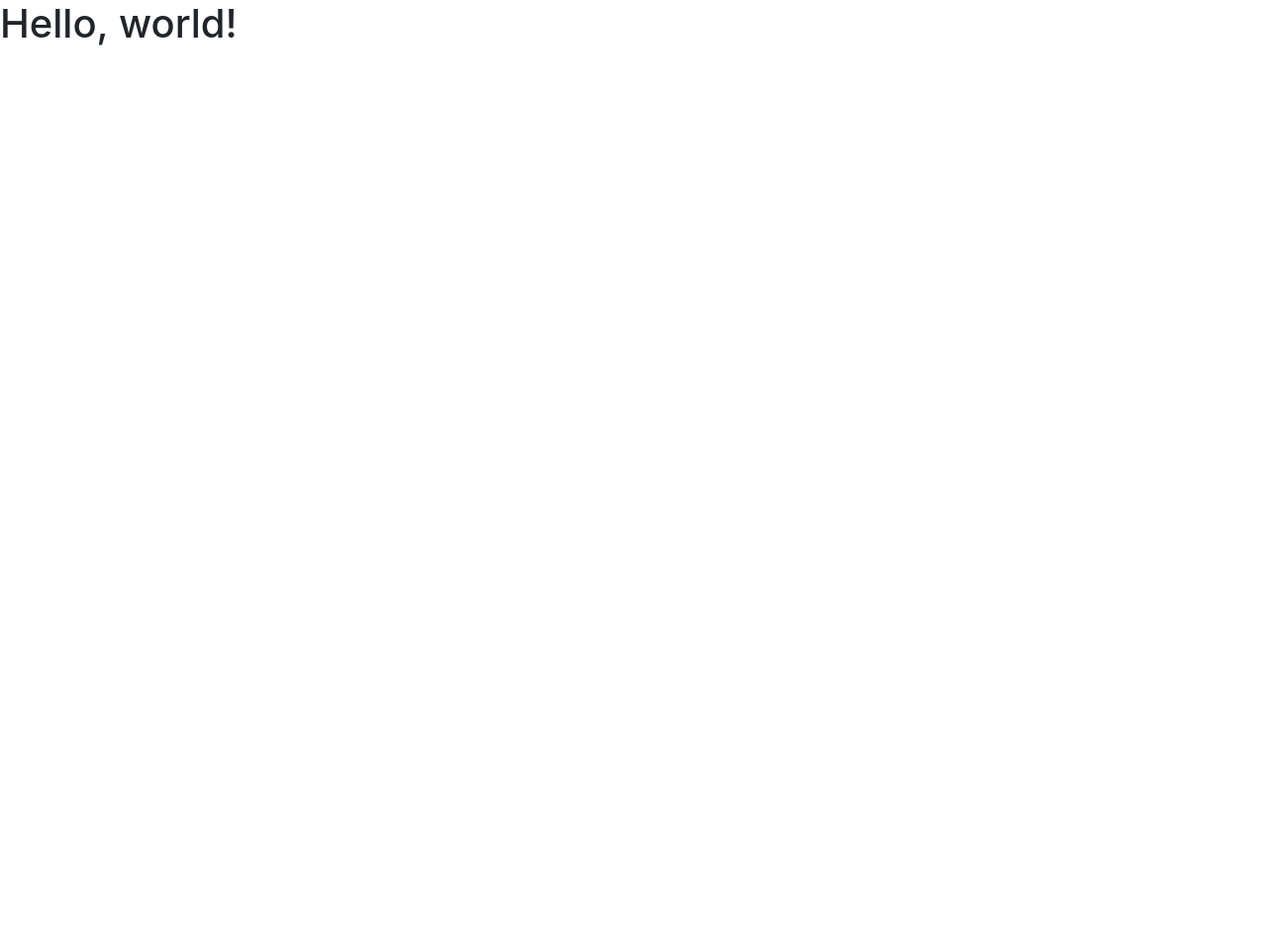
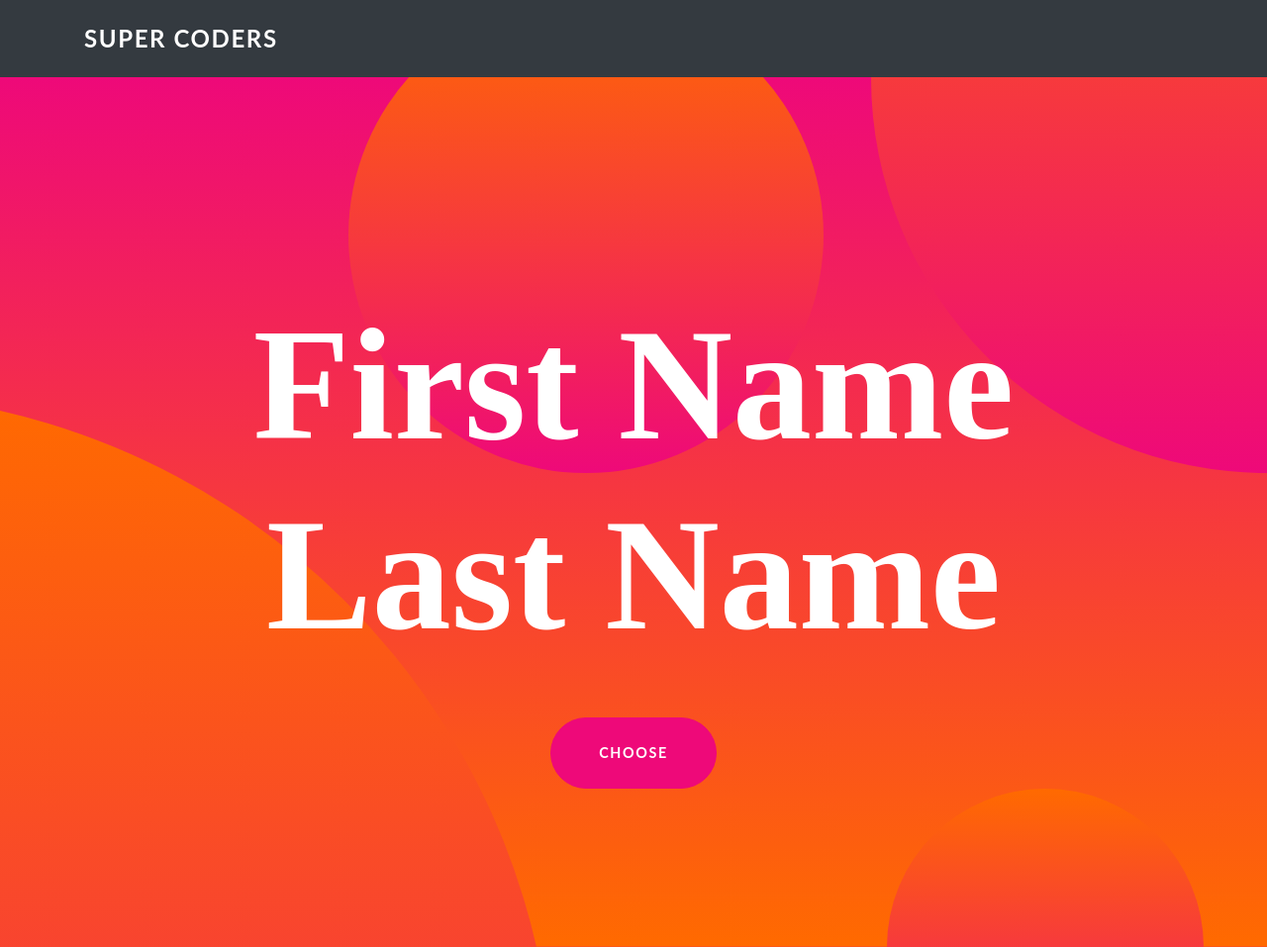
Before and after one commit to lacortes/student-random, a plain HTML site: page index.html in a window 1280 px wide. Shown: the whole page at 99% size. Before the commit the page ends 800 px from the top, so only its background shows below. Drawn offline with nearby package versions, Linux system fonts and the light colour scheme.

Commit message:
UI for name chooser set.

```diff
--- a/index.html
+++ b/index.html
@@ -8,10 +8,30 @@
     <title>Bootstrap 101 Template</title>
     <!-- Bootstrap -->
     <link href="css/bootstrap.min.css" rel="stylesheet">
+    <link href="one-page-wonder.css" rel="stylesheet">
+
 </head>
 
 <body>
-    <h1>Hello, world!</h1>
+    <nav class="navbar navbar-expand-lg navbar-dark bg-dark navbar-custom">
+        <div class="container">
+            <div class="navbar-header">
+                <a class="navbar-brand" href="#">Super Coders</a>
+            </div>
+    </nav>
+
+    <header class="masthead text-center text-white">
+        <div class="masthead-content">
+            <div class="container name-display">
+                <h1 class="masthead-heading mb-0">First Name Last Name</h1>
+                <a href="#" class="btn btn-primary btn-xl rounded-pill mt-5">Choose</a>
+            </div>
+        </div>
+        <div class="bg-circle-1 bg-circle"></div>
+        <div class="bg-circle-2 bg-circle"></div>
+        <div class="bg-circle-3 bg-circle"></div>
+        <div class="bg-circle-4 bg-circle"></div>
+    </header>
 
     <!-- jQuery (necessary for Bootstrap's JavaScript plugins) -->
     <script src="js/jquery-3.3.1.js"></script>
--- /dev/null
+++ b/one-page-wonder.css
@@ -0,0 +1,155 @@
+body {
+  font-family: 'Lato';
+  background: linear-gradient(0deg, #ee0979 0%, #ff6a00 100%);
+}
+
+h1,
+h2,
+h3,
+h4,
+h5,
+h6 {
+  font-family: 'Catamaran';
+  font-weight: 800 !important;
+}
+
+.btn-xl {
+  text-transform: uppercase;
+  padding: 1.5rem 3rem;
+  font-size: 0.9rem;
+  font-weight: 700;
+  letter-spacing: 0.1rem;
+}
+
+.bg-black {
+  background-color: #000 !important;
+}
+
+.rounded-pill {
+  border-radius: 5rem;
+}
+
+.navbar-custom {
+  padding-top: 1rem;
+  padding-bottom: 1rem;
+  background-color: rgba(0, 0, 0, 0.7);
+}
+
+.navbar-custom .navbar-brand {
+  text-transform: uppercase;
+  font-size: 1.5rem;
+  letter-spacing: 0.1rem;
+  font-weight: 700;
+}
+
+.navbar-custom .navbar-nav .nav-item .nav-link {
+  text-transform: uppercase;
+  font-size: 0.8rem;
+  font-weight: 700;
+  letter-spacing: 0.1rem;
+}
+
+header {
+  position: relative;
+  overflow: hidden;
+  padding-top: calc(7rem + 72px);
+  padding-bottom: 7rem;
+  background: linear-gradient(0deg, #ff6a00 0%, #ee0979 100%);
+  background-repeat: no-repeat;
+  background-position: center center;
+  background-attachment: scroll;
+  background-size: cover;
+}
+
+header.masthead .masthead-content {
+  z-index: 1;
+  position: relative;
+}
+
+header.masthead .masthead-content .masthead-heading {
+  font-size: 4rem;
+}
+
+header.masthead .masthead-content .masthead-subheading {
+  font-size: 2rem;
+}
+
+header.masthead .bg-circle {
+  z-index: 0;
+  position: absolute;
+  border-radius: 100%;
+  background: linear-gradient(0deg, #ee0979 0%, #ff6a00 100%);
+}
+
+header.masthead .bg-circle-1 {
+  height: 90rem;
+  width: 90rem;
+  bottom: -55rem;
+  left: -55rem;
+}
+
+header.masthead .bg-circle-2 {
+  height: 50rem;
+  width: 50rem;
+  top: -25rem;
+  right: -25rem;
+}
+
+header.masthead .bg-circle-3 {
+  height: 20rem;
+  width: 20rem;
+  bottom: -10rem;
+  right: 5%;
+}
+
+header.masthead .bg-circle-4 {
+  height: 30rem;
+  width: 30rem;
+  top: -5rem;
+  right: 35%;
+}
+
+@media (min-width: 992px) {
+  header.masthead {
+    padding-top: calc(10rem + 55px);
+    padding-bottom: 10rem;
+  }
+  header.masthead .masthead-content .masthead-heading {
+    font-size: 10rem;
+  }
+  header.masthead .masthead-content .masthead-subheading {
+    font-size: 4rem;
+  }
+}
+
+.bg-primary {
+  background-color: #ee0979 !important;
+}
+
+.btn-primary {
+  background-color: #ee0979;
+  border-color: #ee0979;
+}
+
+.btn-primary:active, .btn-primary:focus, .btn-primary:hover {
+  background-color: #bd0760 !important;
+  border-color: #bd0760 !important;
+}
+
+.btn-primary:focus {
+  box-shadow: 0 0 0 0.2rem rgba(238, 9, 121, 0.5);
+}
+
+.btn-secondary {
+  background-color: #ff6a00;
+  border-color: #ff6a00;
+}
+
+.btn-secondary:active, .btn-secondary:focus, .btn-secondary:hover {
+  background-color: #cc5500 !important;
+  border-color: #cc5500 !important;
+}
+
+.btn-secondary:focus {
+  box-shadow: 0 0 0 0.2rem rgba(255, 106, 0, 0.5);
+}
```
